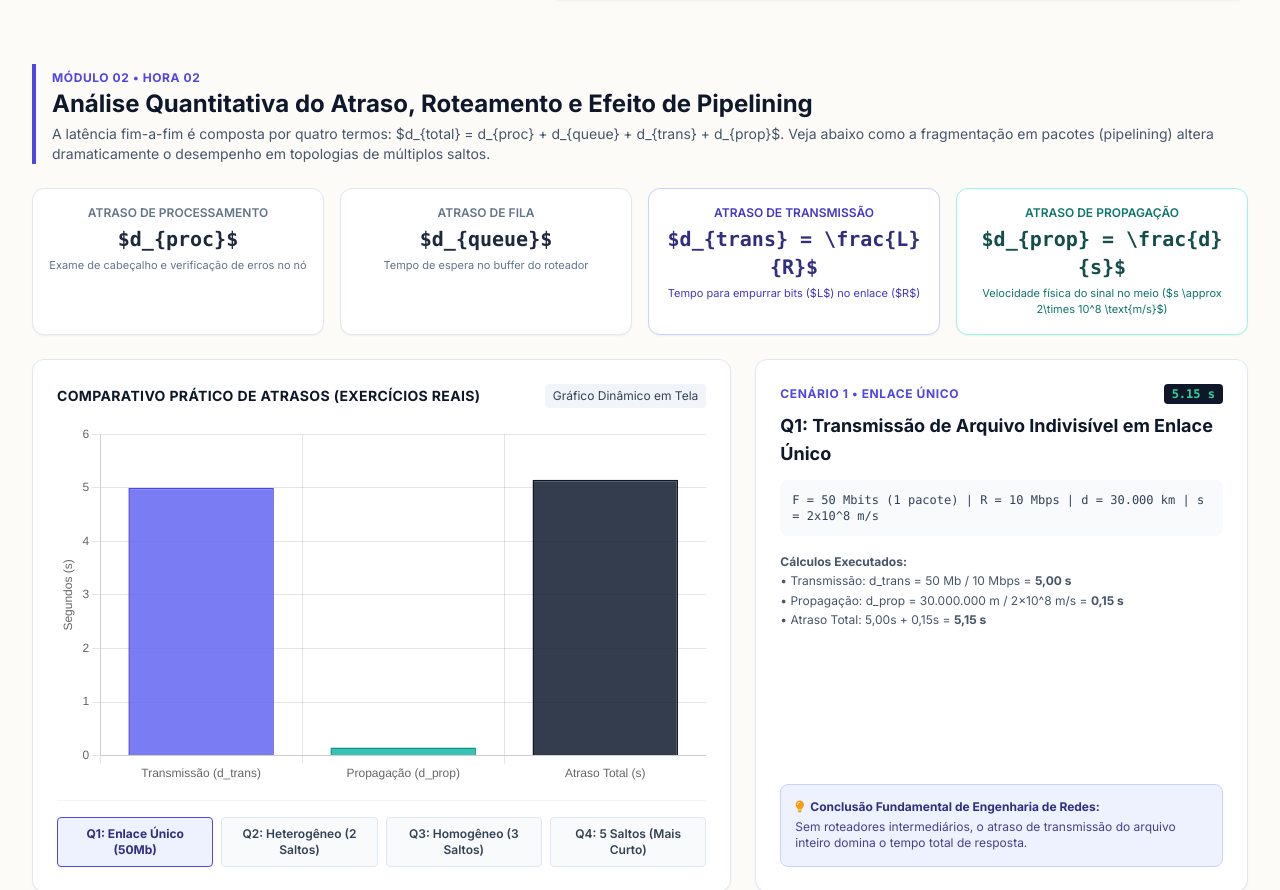
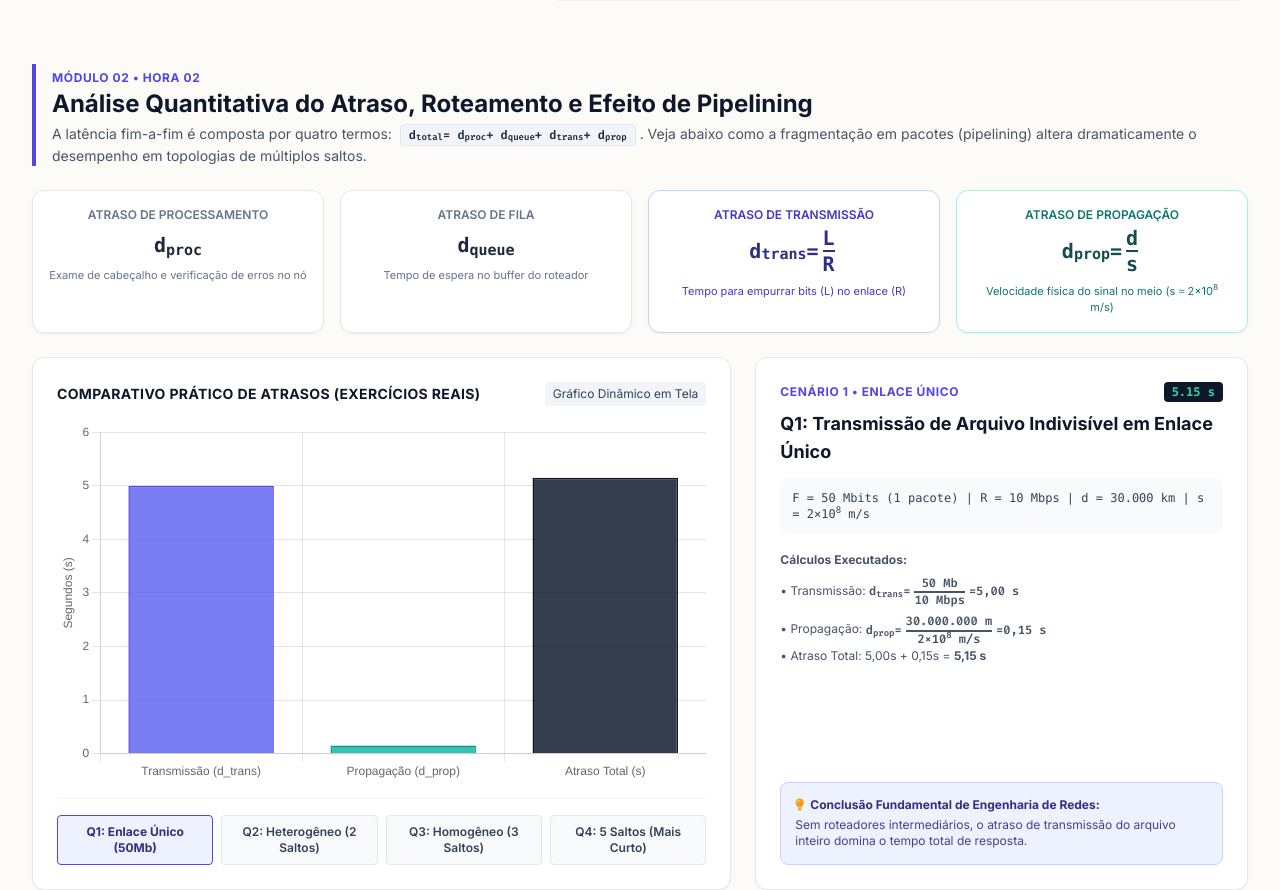
Before and after one commit to honorio-samuel/WEBCURSO-Redes-PROVA1, a plain HTML site: page index.html in a window 1280 px wide. Shown: the part 1291-2181 px from the top of the page. Drawn offline with nearby package versions, Linux system fonts and the light colour scheme.

Commit message:
Enhance math formula rendering and styling
Added styling for mathematical formulas and fractions in HTML.

```diff
--- a/index.html
+++ b/index.html
@@ -59,6 +59,31 @@
             background: #94a3b8;
         }
 
+        /* Math Formula Render Styling */
+        .math-formula {
+            display: inline-flex;
+            align-items: center;
+            justify-content: center;
+            font-family: 'Fira Code', monospace;
+            font-weight: 600;
+        }
+        .fraction {
+            display: inline-flex;
+            flex-direction: column;
+            vertical-align: middle;
+            text-align: center;
+            padding: 0 4px;
+        }
+        .fraction .numerator {
+            border-bottom: 2px solid currentColor;
+            padding-bottom: 1px;
+            line-height: 1.1;
+        }
+        .fraction .denominator {
+            padding-top: 1px;
+            line-height: 1.1;
+        }
+
         /* Hover Protocol Card Styling */
         .protocol-pill {
             transition: all 0.2s ease-in-out;
@@ -76,22 +101,18 @@
     <!-- Application Structure Plan:
          Master Crash Course SPA divided into 5 chronological hourly modules mirroring the intensive curriculum.
          Features:
+         - Visual HTML/CSS rendered mathematical formulas for all delay terms and HTTP latency models.
          - Top Sticky Header & Progress Bar with time tracking.
-         - Hour 1: Interactive 5-Layer Stack Inspector with Interactive Hoverable/Clickable Protocol Cards (detailing Port, RFC, Function & Real-world Usage), PDU encapsulation flow & TRF3 Exam exercise resolution.
-         - Hour 2: Live Network Delay Calculator & Store-and-Forward / Pipelining Simulator using Chart.js Canvas. Exact breakdown of 4 complex multi-hop scenarios.
-         - Hour 3: Interactive HTTP Workbench (Persistent vs Non-Persistent RTT calculator, Status Code Inspector 1xx-5xx, Conditional GET simulator, Cookie Session state machine).
-         - Hour 4: DNS Distributed Architecture Visualizer, Hierarchical Lookup Flow (Client -> Recursive -> Root -> TLD -> Authoritative), Resource Records (A, AAAA, CNAME, MX, NS, PTR) lookup demo.
-         - Hour 5: Transport Layer Comparison (TCP vs UDP), Step-by-Step Interactive TCP 3-Way Handshake State Machine, Simulated Diagnostic CLI Workbench (ping, traceroute, dig, nslookup, curl, netstat) and Wireshark Display Filter Builder.
-         - End-of-Course Final Master Quiz & Knowledge Matrix.
+         - Hour 1: Interactive 5-Layer Stack Inspector with Interactive Hoverable/Clickable Protocol Cards.
+         - Hour 2: Live Network Delay Calculator & Store-and-Forward / Pipelining Simulator using Chart.js Canvas with formatted mathematical equations.
+         - Hour 3: Interactive HTTP Workbench with rendered formulas for persistent vs non-persistent connection models.
+         - Hour 4: DNS Distributed Architecture Visualizer & Resource Records.
+         - Hour 5: Transport Layer Comparison (TCP vs UDP) & Interactive Handshake Simulator.
     -->
 
     <!-- Visualization & Content Choices:
-         - 5-Layer Stack -> Interactive Dynamic Tabs & PDU Encapsulation Card -> Hoverable Protocol Badges triggering real-time detail popover cards -> Vanilla JS state -> No SVG.
-         - Network Delays & Pipelining -> Chart.js Bar Chart showing Transmission vs Propagation vs Total Delay + Interactive Parametric Inputs -> Canvas Chart rendering.
-         - HTTP Status & Header Sandbox -> Dynamic Filterable Code Cards + Interactive Terminal Simulation -> Vanilla JS DOM manipulation.
-         - DNS Hierarchical Chain -> Step-by-step Interactive Node Highlighting -> Tailwind Styled Flex Grid + JS click handlers.
-         - TCP 3-Way Handshake -> Dynamic State Machine Diagram -> HTML/CSS timeline with active packet animations -> Vanilla JS.
-         - Wireshark Filters & CLI Sandbox -> Interactive Shell Emulator with real-time output preview -> Vanilla JS string matching.
+         - LaTeX replacement: Clean CSS fraction and math formula markup replacing raw LaTeX strings ($d_{trans} = L / R$).
+         - Dynamic updates: JavaScript injects structured HTML for formulas dynamically instead of unparsed math strings.
     -->
 
     <!-- CONFIRMATION: NO SVG graphics used. NO Mermaid JS used. -->
@@ -325,7 +346,10 @@
                 <span class="text-xs font-bold uppercase tracking-wider text-indigo-600">Módulo 02 • Hora 02</span>
                 <h2 class="text-2xl font-bold text-slate-900">Análise Quantitativa do Atraso, Roteamento e Efeito de Pipelining</h2>
                 <p class="text-slate-600 text-sm mt-1">
-                    A latência fim-a-fim é composta por quatro termos: $d_{total} = d_{proc} + d_{queue} + d_{trans} + d_{prop}$. Veja abaixo como a fragmentação em pacotes (pipelining) altera dramaticamente o desempenho em topologias de múltiplos saltos.
+                    A latência fim-a-fim é composta por quatro termos:
+                    <span class="math-formula bg-slate-100 px-2 py-0.5 rounded border border-slate-200 text-xs text-slate-800 mx-1">
+                        d<sub>total</sub> = d<sub>proc</sub> + d<sub>queue</sub> + d<sub>trans</sub> + d<sub>prop</sub>
+                    </span>. Veja abaixo como a fragmentação em pacotes (pipelining) altera dramaticamente o desempenho em topologias de múltiplos saltos.
                 </p>
             </div>
 
@@ -333,23 +357,27 @@
             <div class="grid grid-cols-1 sm:grid-cols-2 lg:grid-cols-4 gap-4 mb-6">
                 <div class="bg-white p-4 rounded-xl border border-slate-200 shadow-sm text-center">
                     <p class="text-xs text-slate-500 uppercase font-semibold">Atraso de Processamento</p>
-                    <p class="text-xl font-bold text-slate-800 mt-1 font-mono">$d_{proc}$</p>
-                    <p class="text-[11px] text-slate-500 mt-1">Exame de cabeçalho e verificação de erros no nó</p>
+                    <div class="text-xl font-bold text-slate-800 mt-2 font-mono">d<sub>proc</sub></div>
+                    <p class="text-[11px] text-slate-500 mt-2">Exame de cabeçalho e verificação de erros no nó</p>
                 </div>
                 <div class="bg-white p-4 rounded-xl border border-slate-200 shadow-sm text-center">
                     <p class="text-xs text-slate-500 uppercase font-semibold">Atraso de Fila</p>
-                    <p class="text-xl font-bold text-slate-800 mt-1 font-mono">$d_{queue}$</p>
-                    <p class="text-[11px] text-slate-500 mt-1">Tempo de espera no buffer do roteador</p>
+                    <div class="text-xl font-bold text-slate-800 mt-2 font-mono">d<sub>queue</sub></div>
+                    <p class="text-[11px] text-slate-500 mt-2">Tempo de espera no buffer do roteador</p>
                 </div>
                 <div class="bg-white p-4 rounded-xl border border-indigo-200 bg-indigo-50/30 shadow-sm text-center">
                     <p class="text-xs text-indigo-700 uppercase font-semibold">Atraso de Transmissão</p>
-                    <p class="text-xl font-bold text-indigo-900 mt-1 font-mono">$d_{trans} = \frac{L}{R}$</p>
-                    <p class="text-[11px] text-indigo-700 mt-1">Tempo para empurrar bits ($L$) no enlace ($R$)</p>
+                    <div class="text-xl font-bold text-indigo-900 mt-1 font-mono math-formula">
+                        d<sub>trans</sub> = <span class="fraction"><span class="numerator">L</span><span class="denominator">R</span></span>
+                    </div>
+                    <p class="text-[11px] text-indigo-700 mt-2">Tempo para empurrar bits (L) no enlace (R)</p>
                 </div>
                 <div class="bg-white p-4 rounded-xl border border-teal-200 bg-teal-50/30 shadow-sm text-center">
                     <p class="text-xs text-teal-700 uppercase font-semibold">Atraso de Propagação</p>
-                    <p class="text-xl font-bold text-teal-900 mt-1 font-mono">$d_{prop} = \frac{d}{s}$</p>
-                    <p class="text-[11px] text-teal-700 mt-1">Velocidade física do sinal no meio ($s \approx 2\times 10^8 \text{m/s}$)</p>
+                    <div class="text-xl font-bold text-teal-900 mt-1 font-mono math-formula">
+                        d<sub>prop</sub> = <span class="fraction"><span class="numerator">d</span><span class="denominator">s</span></span>
+                    </div>
+                    <p class="text-[11px] text-teal-700 mt-2">Velocidade física do sinal no meio (s &approx; 2&times;10<sup>8</sup> m/s)</p>
                 </div>
             </div>
 
@@ -469,13 +497,17 @@
                             <div class="bg-rose-50 border border-rose-200 p-3 rounded-lg">
                                 <p class="text-[11px] font-bold text-rose-800 uppercase">HTTP/1.0 Não Persistente</p>
                                 <p class="text-2xl font-extrabold text-rose-950 mt-1 font-mono" id="non-persistent-time">4.00 s</p>
-                                <p class="text-[10px] text-rose-700 mt-1 font-mono">Fórmula: $N \times (2 \cdot RTT + d_{trans})$</p>
-                                <p class="text-[11px] text-rose-800 mt-1">Abre/Fecha TCP para cada objeto ($N$ vezes).</p>
+                                <div class="text-[11px] text-rose-700 mt-1 font-mono math-formula">
+                                    N &times; (2 &times; RTT + d<sub>trans</sub>)
+                                </div>
+                                <p class="text-[11px] text-rose-800 mt-1">Abre/Fecha TCP para cada objeto (N vezes).</p>
                             </div>
                             <div class="bg-emerald-50 border border-emerald-200 p-3 rounded-lg">
                                 <p class="text-[11px] font-bold text-emerald-800 uppercase">HTTP/1.1 Persistente</p>
                                 <p class="text-2xl font-extrabold text-emerald-950 mt-1 font-mono" id="persistent-time">2.10 s</p>
-                                <p class="text-[10px] text-emerald-700 mt-1 font-mono">Fórmula: $1\cdot RTT_{conn} + N \cdot (RTT + d_{trans})$</p>
+                                <div class="text-[11px] text-emerald-700 mt-1 font-mono math-formula">
+                                    1 &times; RTT<sub>conn</sub> + N &times; (RTT + d<sub>trans</sub>)
+                                </div>
                                 <p class="text-[11px] text-emerald-800 mt-1">Reutiliza a mesma conexão TCP aberta.</p>
                             </div>
                         </div>
@@ -738,17 +770,17 @@
                         <!-- Animated Message Container -->
                         <div class="py-2 space-y-2">
                             <div id="hs-msg-1" class="p-2 rounded bg-blue-950 border border-blue-700 text-blue-200 flex justify-between items-center">
-                                <span>1. CLIENTE → SERVIDOR: <strong class="text-amber-400">SYN = 1</strong>, seq = 1000</span>
+                                <span>1. CLIENTE &rarr; SERVIDOR: <strong class="text-amber-400">SYN = 1</strong>, seq = 1000</span>
                                 <span class="text-[10px] bg-blue-900 px-1.5 py-0.5 rounded">Estado: SYN-SENT</span>
                             </div>
 
                             <div id="hs-msg-2" class="p-2 rounded bg-slate-800 text-slate-500 opacity-40 flex justify-between items-center transition">
-                                <span>2. SERVIDOR → CLIENTE: <strong class="text-amber-400">SYN = 1, ACK = 1</strong>, seq = 5000, ack = 1001</span>
+                                <span>2. SERVIDOR &rarr; CLIENTE: <strong class="text-amber-400">SYN = 1, ACK = 1</strong>, seq = 5000, ack = 1001</span>
                                 <span class="text-[10px] bg-slate-700 px-1.5 py-0.5 rounded">Estado: SYN-RCVD</span>
                             </div>
 
                             <div id="hs-msg-3" class="p-2 rounded bg-slate-800 text-slate-500 opacity-40 flex justify-between items-center transition">
-                                <span>3. CLIENTE → SERVIDOR: <strong class="text-amber-400">ACK = 1</strong>, seq = 1001, ack = 5001</span>
+                                <span>3. CLIENTE &rarr; SERVIDOR: <strong class="text-amber-400">ACK = 1</strong>, seq = 1001, ack = 5001</span>
                                 <span class="text-[10px] bg-emerald-900 text-emerald-200 px-1.5 py-0.5 rounded font-bold">ESTABLISHED</span>
                             </div>
                         </div>
@@ -836,10 +868,10 @@
             <div class="grid grid-cols-1 md:grid-cols-2 gap-6">
                 <!-- Question 1 -->
                 <div class="space-y-2 text-xs">
-                    <p class="font-bold text-slate-800 text-sm">1. O que acontece com o atraso de fila ($d_{queue}$) no roteador quando a taxa do enlace de saída é estritamente maior que a do enlace de entrada ($R_2 > R_1$)?</p>
+                    <p class="font-bold text-slate-800 text-sm">1. O que acontece com o atraso de fila (d<sub>queue</sub>) no roteador quando a taxa do enlace de saída é estritamente maior que a do enlace de entrada (R<sub>2</sub> &gt; R<sub>1</sub>)?</p>
                     <div class="space-y-1">
                         <button onclick="answerQuiz(1, 'a')" class="w-full text-left p-2.5 rounded border border-slate-200 hover:bg-slate-50 transition" id="q1-opt-a">A) O atraso de fila cresce infinitamente.</button>
-                        <button onclick="answerQuiz(1, 'b')" class="w-full text-left p-2.5 rounded border border-slate-200 hover:bg-slate-50 transition font-bold" id="q1-opt-b">B) O atraso de fila é eliminado ($d_{queue} = 0$), pois o roteador retransmite mais rápido do que recebe.</button>
+                        <button onclick="answerQuiz(1, 'b')" class="w-full text-left p-2.5 rounded border border-slate-200 hover:bg-slate-50 transition font-bold" id="q1-opt-b">B) O atraso de fila é eliminado (d<sub>queue</sub> = 0), pois o roteador retransmite mais rápido do que recebe.</button>
                         <button onclick="answerQuiz(1, 'c')" class="w-full text-left p-2.5 rounded border border-slate-200 hover:bg-slate-50 transition" id="q1-opt-c">C) O atraso de propagação dobra automaticamente.</button>
                     </div>
                     <p id="q1-feedback" class="text-[11px] font-bold hidden"></p>
@@ -1100,8 +1132,8 @@
                 totalTime: "5.15 s",
                 transTime: 5.0,
                 propTime: 0.15,
-                params: "F = 50 Mbits (1 pacote) | R = 10 Mbps | d = 30.000 km | s = 2x10^8 m/s",
-                desc: "<b>Cálculos Executados:</b><br>• Transmissão: d_trans = 50 Mb / 10 Mbps = <b>5,00 s</b><br>• Propagação: d_prop = 30.000.000 m / 2x10^8 m/s = <b>0,15 s</b><br>• Atraso Total: 5,00s + 0,15s = <b>5,15 s</b>",
+                params: "F = 50 Mbits (1 pacote) | R = 10 Mbps | d = 30.000 km | s = 2&times;10<sup>8</sup> m/s",
+                desc: "<b>Cálculos Executados:</b><br>&bull; Transmissão: <span class='math-formula'>d<sub>trans</sub> = <span class='fraction'><span class='numerator'>50 Mb</span><span class='denominator'>10 Mbps</span></span> = <b>5,00 s</b></span><br>&bull; Propagação: <span class='math-formula'>d<sub>prop</sub> = <span class='fraction'><span class='numerator'>30.000.000 m</span><span class='denominator'>2&times;10<sup>8</sup> m/s</span></span> = <b>0,15 s</b></span><br>&bull; Atraso Total: 5,00s + 0,15s = <b>5,15 s</b>",
                 takeaway: "Sem roteadores intermediários, o atraso de transmissão do arquivo inteiro domina o tempo total de resposta."
             },
             2: {
@@ -1110,8 +1142,8 @@
                 totalTime: "3.65 s",
                 transTime: 3.1,
                 propTime: 0.55,
-                params: "F = 30 Mbits (3 pkts de 10Mb) | Link1: 10Mbps (30k km) | Link2: 100Mbps (80k km)",
-                desc: "<b>Cálculos Executados:</b><br>• Pacote 3 sai da fonte em t = 3.0s<br>• Chega ao Roteador 1 em 3.15s (d_prop1 = 0,15s)<br>• Retransmissão no Link 2 (100Mbps): d_trans2 = 10Mb / 100Mbps = 0,10s<br>• Propagação no Link 2: d_prop2 = 80.000km / 200.000km/s = 0,40s<br>• Chegada ao Destino: 3,15s + 0,10s + 0,40s = <b>3,65 s</b>",
+                params: "F = 30 Mbits (3 pkts de 10Mb) | Link 1: 10Mbps (30k km) | Link 2: 100Mbps (80k km)",
+                desc: "<b>Cálculos Executados:</b><br>&bull; Pacote 3 sai da fonte em t = 3.0s<br>&bull; Chega ao Roteador 1 em 3.15s (<span class='math-formula'>d<sub>prop1</sub> = 0,15s</span>)<br>&bull; Retransmissão no Link 2 (100Mbps): <span class='math-formula'>d<sub>trans2</sub> = <span class='fraction'><span class='numerator'>10 Mb</span><span class='denominator'>100 Mbps</span></span> = 0,10s</span><br>&bull; Propagação no Link 2: <span class='math-formula'>d<sub>prop2</sub> = <span class='fraction'><span class='numerator'>80.000 km</span><span class='denominator'>200.000 km/s</span></span> = 0,40s</span><br>&bull; Chegada ao Destino: 3,15s + 0,10s + 0,40s = <b>3,65 s</b>",
                 takeaway: "Como R2 (100Mbps) > R1 (10Mbps), o roteador processa mais rápido do que recebe, eliminando totalmente a fila (d_queue = 0)!"
             },
             3: {
@@ -1121,7 +1153,7 @@
                 transTime: 7.0,
                 propTime: 0.45,
                 params: "F = 50 Mbits (5 pkts de 10Mb) | 3 Enlaces: 10 Mbps cada | d = 30.000 km cada",
-                desc: "<b>Fórmula do Pipelining Multi-salto:</b><br>d_total = (N * t_trans_p) + (k * d_prop) + ((k - 1) * t_trans_p)<br>• Onde N = 5 pacotes, k = 3 enlaces, t_trans_p = 1,0s, d_prop = 0,15s<br>• Cálculo: (5 * 1.0s) + (3 * 0.15s) + (2 * 1.0s) = 5.0s + 0.45s + 2.0s = <b>7,45 s</b>",
+                desc: "<b>Fórmula do Pipelining Multi-salto:</b><br><div class='my-1 border-l-2 border-indigo-400 pl-2 font-mono text-[11px] math-formula'>d<sub>total</sub> = (N &times; t<sub>trans_p</sub>) + (k &times; d<sub>prop</sub>) + ((k - 1) &times; t<sub>trans_p</sub>)</div>&bull; Onde N = 5 pacotes, k = 3 enlaces, t<sub>trans_p</sub> = 1,0s, d<sub>prop</sub> = 0,15s<br>&bull; Cálculo: (5 &times; 1.0s) + (3 &times; 0.15s) + (2 &times; 1.0s) = 5.0s + 0.45s + 2.0s = <b>7,45 s</b>",
                 takeaway: "O paralelismo do pipelining permite enviar o próximo pacote enquanto o roteador transmite o pacote anterior!"
             },
             4: {
@@ -1131,7 +1163,7 @@
                 transTime: 9.0,
                 propTime: 0.25,
                 params: "F = 50 Mbits (5 pkts de 10Mb) | 5 Enlaces: 10 Mbps cada | d = 10.000 km cada",
-                desc: "<b>Fórmula dos 5 Saltos:</b><br>• d_total = (5 * 1.0s) + (5 * 0.05s) + (4 * 1.0s) = 5.0s + 0.25s + 4.0s = <b>9,25 s</b><br>• Comparação com Q3: A distância física total caiu de 90.000 km para 50.000 km, porém o tempo aumentou de 7,45s para 9,25s!",
+                desc: "<b>Fórmula dos 5 Saltos:</b><br>&bull; <span class='math-formula'>d<sub>total</sub> = (5 &times; 1.0s) + (5 &times; 0.05s) + (4 &times; 1.0s) = 5.0s + 0.25s + 4.0s = <b>9,25 s</b></span><br>&bull; Comparação com Q3: A distância física total caiu de 90.000 km para 50.000 km, porém o tempo aumentou de 7,45s para 9,25s!",
                 takeaway: "A quantidade de saltos (store-and-forward em roteadores) tem peso maior no atraso total do que a distância física linear!"
             }
         };
@@ -1183,11 +1215,6 @@
                     </div>
                 </div>
             `;
-        }
-
-        // Hide Protocol Card
-        function hideProtocolCard() {
-            // Keep card visible or gently auto-hide if needed, but let's leave last inspected protocol visible for good UX!
         }
 
         // Initialize Module 1 Layer Selector
@@ -1312,7 +1339,7 @@
             document.getElementById('scen-tag').innerText = data.tag;
             document.getElementById('scen-result-time').innerText = data.totalTime;
             document.getElementById('scen-title').innerText = data.title;
-            document.getElementById('scen-params').innerText = data.params;
+            document.getElementById('scen-params').innerHTML = data.params;
             document.getElementById('scen-description').innerHTML = data.desc;
             document.getElementById('scen-takeaway').innerText = data.takeaway;
 
@@ -1341,8 +1368,8 @@
 
             document.getElementById('http-explanation').innerHTML = `
                 Para baixar <strong>${N} objetos</strong> com latência de ${rttMs}ms:<br>
-                • O modelo não persistente repete o handshake TCP ${N} vezes, acumulando uma penalidade de <strong>${(N * 2 * rttSec).toFixed(2)}s</strong> só de sobrecarga de rede.<br>
-                • O modelo persistente reutiliza a conexão aberta, economizando <strong>${(nonPersistent - persistent).toFixed(2)}s</strong> de tempo total de carregamento.
+                &bull; O modelo não persistente repete o handshake TCP ${N} vezes, acumulando uma penalidade de <strong>${(N * 2 * rttSec).toFixed(2)}s</strong> só de sobrecarga de rede.<br>
+                &bull; O modelo persistente reutiliza a conexão aberta, economizando <strong>${(nonPersistent - persistent).toFixed(2)}s</strong> de tempo total de carregamento.
             `;
         }
 
```
